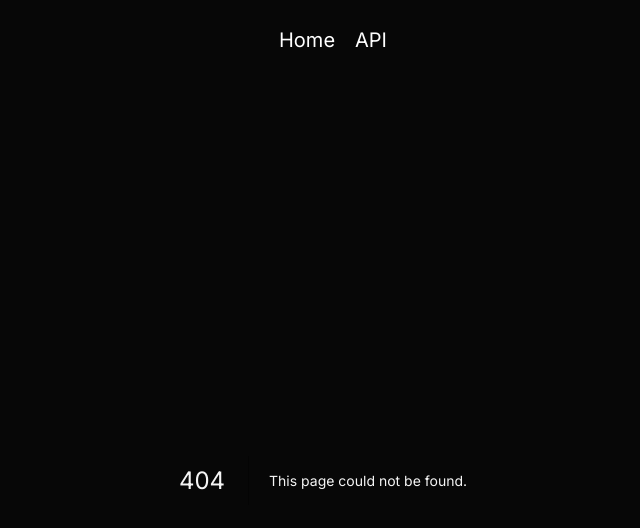
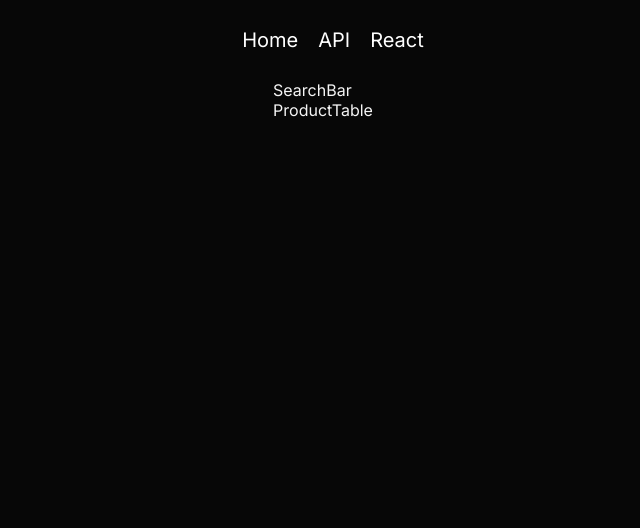
Before and after one commit to AhmedShaykh/NEXT.JS-13, a Next.js app: page /react in a window 1280 px wide. Before the commit this address had no page. Shown: the top 528 px of the page, without its empty margins (317-957 px from the left). Built offline with nearby package versions, Linux system fonts and the light colour scheme.

Commit message:
Add React

```diff
--- a/Components/Navbar.tsx
+++ b/Components/Navbar.tsx
@@ -11,6 +11,9 @@ const Navbar = () => {
                 <Link href="/invokeapi" className={styles.link}>
                     API
                 </Link>
+                <Link href="/react" className={styles.link}>
+                    React
+                </Link>
             </div>
         </div>
     )
--- /dev/null
+++ b/app/react/App.css
@@ -0,0 +1,4 @@
+.container-main {
+    display: flex;
+    justify-content: center;
+}
--- /dev/null
+++ b/app/react/FilterableProductTable.tsx
@@ -0,0 +1,31 @@
+"use client";
+import React, { FC, useState } from 'react';
+import ProductTable from './ProductTable';
+import SearchBar from './SearchBar';
+
+interface Product {
+    category: string;
+    price: string;
+    stocked: boolean;
+    name: string;
+}
+
+interface Props {
+    products: Product[];
+}
+
+const FilterableProductTable: FC<Props> = ({ products }) => {
+
+    const [filterText, setFilterText] = useState<string>("");
+
+    const [inStockOnly, setInStockOnly] = useState<boolean>(false);
+
+    return (
+        <div>
+            <SearchBar />
+            <ProductTable />
+        </div>
+    )
+};
+
+export default FilterableProductTable;
--- /dev/null
+++ b/app/react/ProductTable.tsx
@@ -0,0 +1,9 @@
+import React from 'react';
+
+const ProductTable = () => {
+    return (
+        <div>ProductTable</div>
+    )
+};
+
+export default ProductTable;
--- /dev/null
+++ b/app/react/SearchBar.tsx
@@ -0,0 +1,9 @@
+import React from 'react';
+
+const SearchBar = () => {
+    return (
+        <div>SearchBar</div>
+    )
+};
+
+export default SearchBar;
--- /dev/null
+++ b/app/react/page.tsx
@@ -0,0 +1,20 @@
+import React from 'react';
+import { PRODUCTS } from "./products";
+import FilterableProductTable from './FilterableProductTable';
+import "./App.css";
+
+const page = () => {
+    return (
+        <div className='container-main'>
+            <head>
+                <title>
+                    React.JS 18!
+                </title>
+            </head>
+
+            <FilterableProductTable products={PRODUCTS} />
+        </div>
+    )
+};
+
+export default page;
--- /dev/null
+++ b/app/react/products.js
@@ -0,0 +1,8 @@
+export const PRODUCTS = [
+  { category: "Fruits", price: "$1", stocked: true, name: "Apple" },
+  { category: "Fruits", price: "$1", stocked: true, name: "Dragonfruit" },
+  { category: "Fruits", price: "$2", stocked: false, name: "Passionfruit" },
+  { category: "Vegetables", price: "$2", stocked: true, name: "Spinach" },
+  { category: "Vegetables", price: "$4", stocked: false, name: "Pumpkin" },
+  { category: "Vegetables", price: "$1", stocked: true, name: "Peas" }
+];
--- a/tsconfig.json
+++ b/tsconfig.json
@@ -34,7 +34,8 @@
     "next-env.d.ts",
     "**/*.ts",
     "**/*.tsx",
-    ".next/types/**/*.ts"
+    ".next/types/**/*.ts",
+    "app/react/FilterableProductTable.tsx"
   ],
   "exclude": [
     "node_modules"
```
